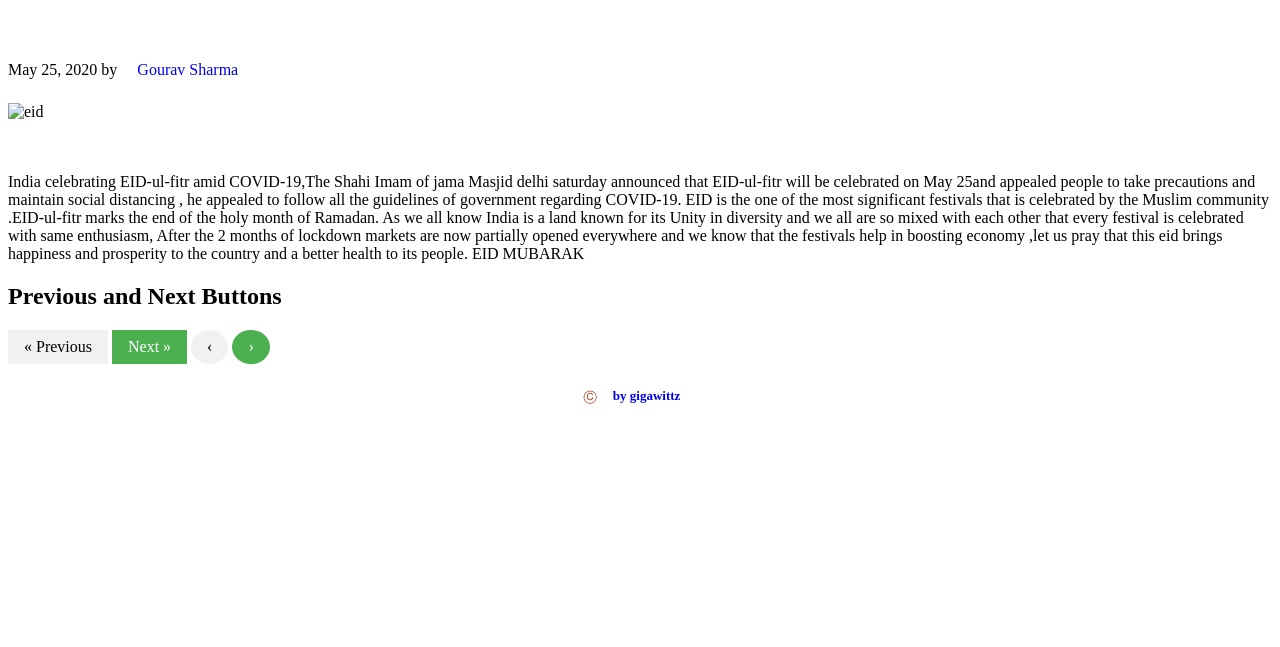
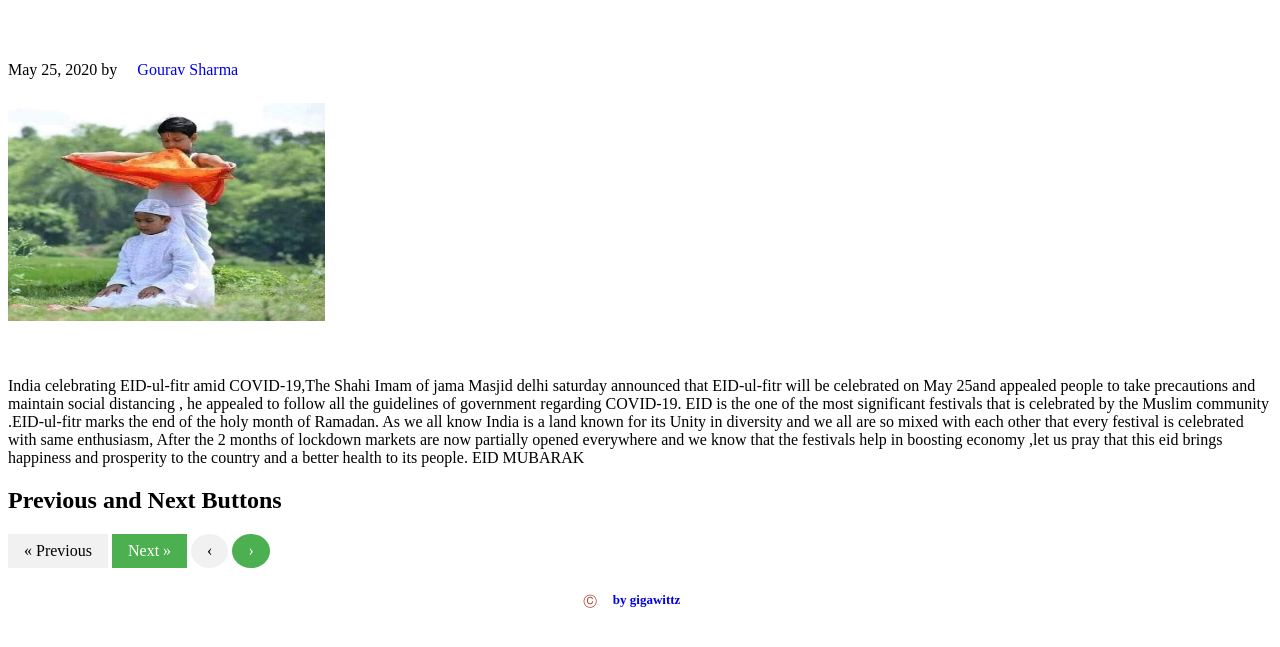
Before and after one commit to gigawittz/BLOGS, a plain HTML site: page index.html in a window 1280 px wide. Shown: the part 61-708 px from the top of the page. Drawn offline with Linux system fonts and the light colour scheme.

Commit message:
Update index.html

```diff
--- a/index.html
+++ b/index.html
@@ -11,7 +11,7 @@
 
 <h1>EID MUBARAK</h1>
 <br>    <p class="blog-post-meta">May 25, 2020 by <a href="#">Gourav Sharma</a></p>
-<img src="eid.jpg" alt="eid" width="317" height="218">
+<img src="eid.jpeg" alt="eid" width="317" height="218">
 <br><br>
 <br>
 
```
